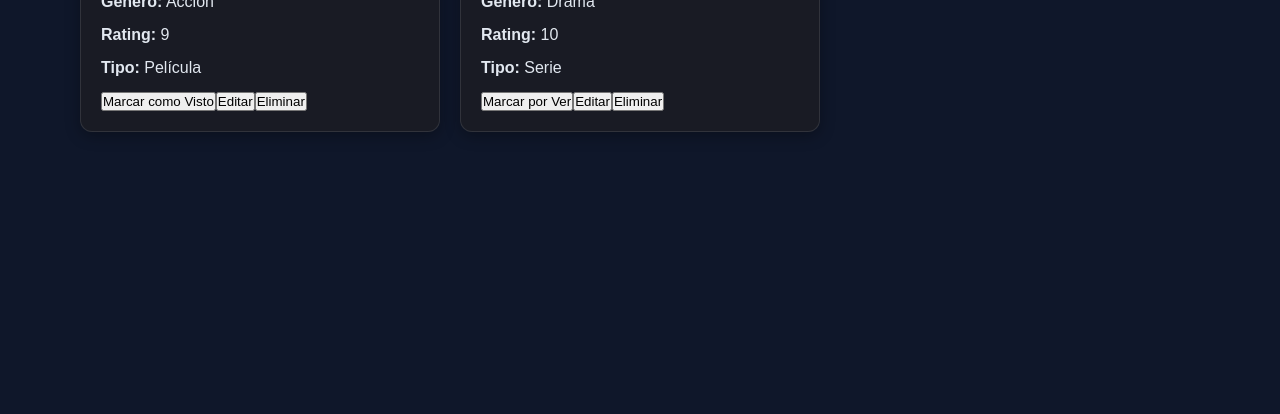
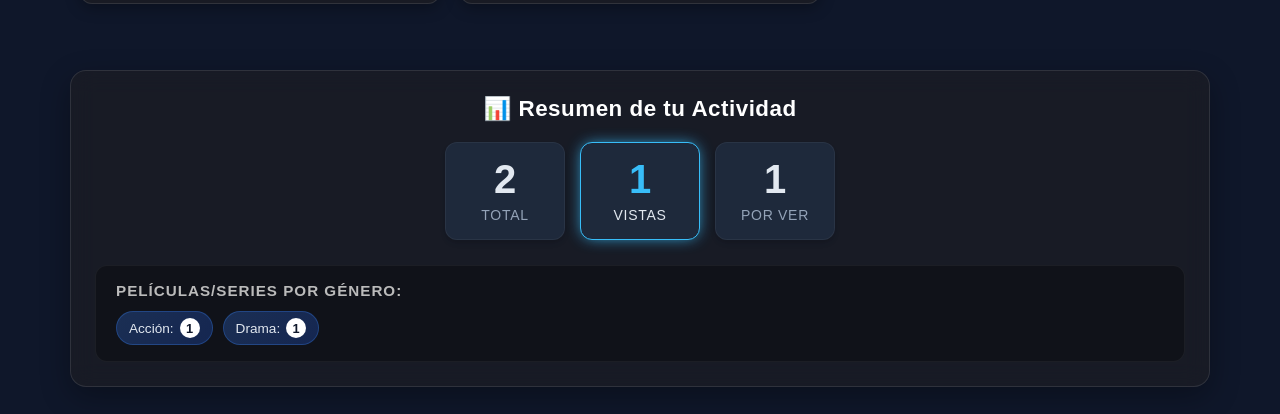
Before and after one commit to mateoalday/PeliculasReact, a React (Vite) app: page / in a window 1280 px wide. Shown: the part 855-1269 px from the top of the page. Before the commit the page ends 1043 px from the top, so only its background shows below. Built offline with nearby package versions, Linux system fonts and the light colour scheme.

Commit message:
statsPanelProlijo

```diff
--- a/src/Components/StatsPanel/StatsPanel.jsx
+++ b/src/Components/StatsPanel/StatsPanel.jsx
@@ -7,11 +7,35 @@ const StatsPanel = ({ peliculas = [] }) => {
   const peliculasVistas = peliculas.filter(pelicula => pelicula.visto).length;
   const peliculasPorVer = totalItems - peliculasVistas;
 
+  const conteoGeneros = peliculas.reduce((acumulador, pelicula) => {
+    const genero = pelicula.genero || 'Sin género';
+    acumulador[genero] = (acumulador[genero] || 0) + 1;
+    return acumulador;
+  }, {});
+
   return (
-    <div className={styles.statsContainer}>
-      <Counter label="Total" count={totalItems} />
-      <Counter label="Vistas" count={peliculasVistas} accent={true} />
-      <Counter label="Por ver" count={peliculasPorVer} />
+    <div className={styles.dashboard}>
+      <h2 className={styles.dashboardTitle}>📊 Resumen de tu Actividad</h2>
+
+      {/* Contadores Principales */}
+      <div className={styles.countersWrapper}>
+        <Counter label="Total" count={totalItems} />
+        <Counter label="Vistas" count={peliculasVistas} accent={true} />
+        <Counter label="Por ver" count={peliculasPorVer} />
+      </div>
+
+      {/* Contadores por Género */}
+      <div className={styles.genreSection}>
+        <h4 className={styles.genreTitle}>Películas/Series por Género:</h4>
+        <div className={styles.genreTags}>
+          {Object.entries(conteoGeneros).map(([genero, cantidad]) => (
+            <span key={genero} className={styles.genreTag}>
+              {genero}: <strong>{cantidad}</strong>
+            </span>
+          ))}
+          {Object.keys(conteoGeneros).length === 0 && <span className={styles.emptyText}>Aún no hay géneros registrados.</span>}
+        </div>
+      </div>
     </div>
   );
 };
--- a/src/Components/StatsPanel/StatsPanel.module.css
+++ b/src/Components/StatsPanel/StatsPanel.module.css
@@ -1,7 +1,85 @@
-.statsContainer {
+.dashboard {
+  background: rgba(30, 30, 35, 0.6);
+  backdrop-filter: blur(12px);
+  -webkit-backdrop-filter: blur(12px);
+  border: 1px solid rgba(255, 255, 255, 0.1);
+  border-radius: 16px;
+  padding: 24px;
+  box-shadow: 0 10px 30px rgba(0, 0, 0, 0.3);
+  width: 100%;
+}
+
+.dashboardTitle {
+  color: #fff;
+  font-size: 1.4rem;
+  margin-top: 0;
+  margin-bottom: 20px;
+  text-align: center;
+  font-weight: 700;
+  letter-spacing: 0.5px;
+}
+
+.countersWrapper {
   display: flex;
-  gap: var(--spacing-md, 16px);
+  gap: 15px;
   justify-content: center;
-  margin-bottom: var(--spacing-lg, 30px);
+  flex-wrap: wrap;
+  margin-bottom: 25px;
+}
+
+.genreSection {
+  background: rgba(0, 0, 0, 0.3);
+  border-radius: 12px;
+  padding: 16px 20px;
+  border: 1px solid rgba(255, 255, 255, 0.05);
+}
+
+.genreTitle {
+  margin: 0 0 12px 0;
+  color: #bbb;
+  font-size: 0.95rem;
+  text-transform: uppercase;
+  letter-spacing: 1px;
+}
+
+.genreTags {
+  display: flex;
+  gap: 10px;
   flex-wrap: wrap;
 }
+
+.genreTag {
+  background: linear-gradient(135deg, #3b82f644, #2563eb44);
+  border: 1px solid rgba(59, 130, 246, 0.3);
+  color: #e2e8f0;
+  padding: 6px 12px;
+  border-radius: 20px;
+  font-size: 0.85rem;
+  display: flex;
+  align-items: center;
+  gap: 6px;
+  transition: transform 0.2s;
+}
+
+.genreTag:hover {
+  transform: translateY(-2px);
+  background: linear-gradient(135deg, #3b82f666, #2563eb66);
+}
+
+.genreTag strong {
+  background: white;
+  color: #0f172a;
+  border-radius: 50%;
+  width: 20px;
+  height: 20px;
+  display: flex;
+  align-items: center;
+  justify-content: center;
+  font-size: 0.8rem;
+}
+
+.emptyText {
+  color: #64748b;
+  font-style: italic;
+  font-size: 0.9rem;
+}
--- a/src/pages/Home/Home.jsx
+++ b/src/pages/Home/Home.jsx
@@ -124,8 +124,6 @@ const Home = () => {
   return (
     <div className={styles.container}>
       <Titulo>CineTrack</Titulo>
-      {/* Panel que muestra estadísticas del total de películas */}
-      <StatsPanel peliculas={peliculas} />
 
       <div className={styles.tabsContainer}>
         <button
@@ -180,6 +178,11 @@ const Home = () => {
           accionCambiarEstado={(item) => cambiarEstado(item.id)}
         />
       )}
+
+      {/* Panel que muestra estadísticas movido al fondo */}
+      <div style={{ marginTop: '40px' }}>
+         <StatsPanel peliculas={peliculas} />
+      </div>
     </div>
   );
 };
```
